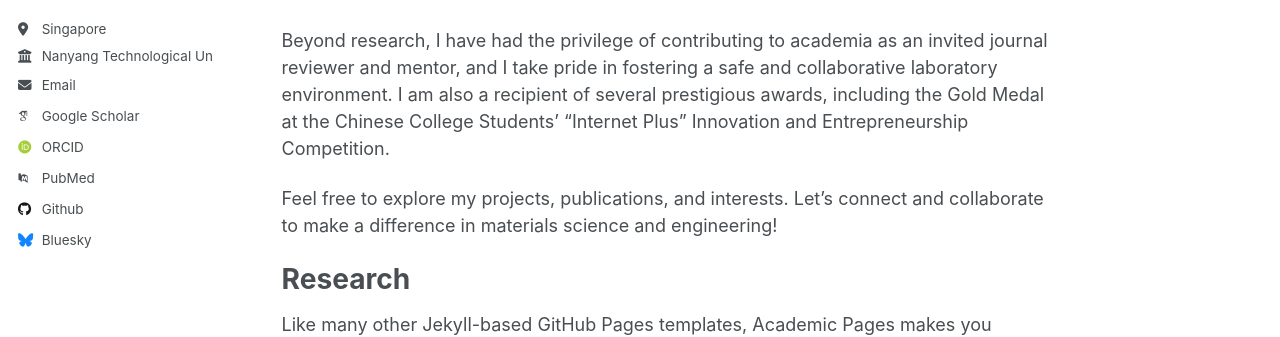
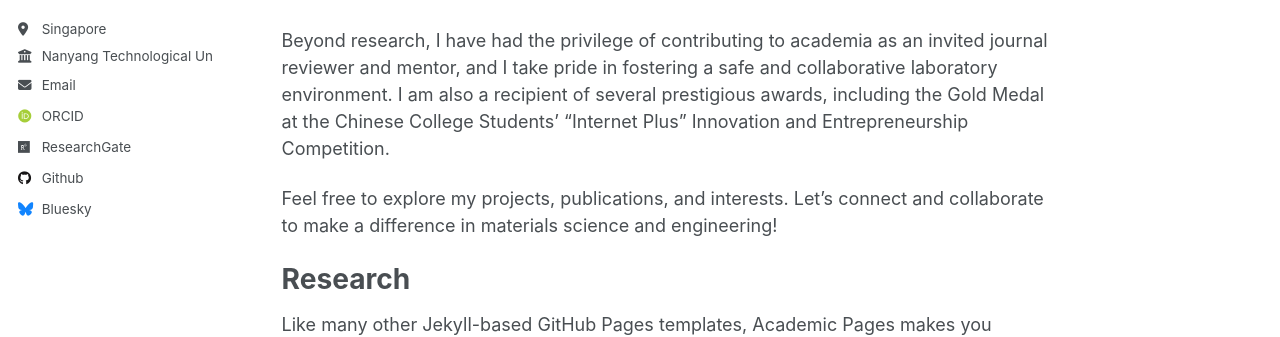
Before and after one commit to zjh990724/zjh990724.github.io, a Jekyll site: the page built from _pages/about.md, in a window 1280 px wide. Shown: the part 411-748 px from the top of the page. Built offline with Jekyll 4.4.1, drawn with Linux system fonts in a browser that asks for light colours; some web fonts are replaced; part of the change alters nothing that is shown.

Commit message:
Update _config.yml

```diff
--- a/_config.yml
+++ b/_config.yml
@@ -31,11 +31,11 @@ author:
   email            : "m220019@e.ntu.edu.sg"
 
   # Academic websites
-  arxiv            : # URL - Update with the correct link to your profile
-  googlescholar    : "https://scholar.google.com/citations?user=PS_CX0AAAAAJ"
-  orcid            : "http://orcid.org/yourorcidurl"
-  pubmed           : "https://www.ncbi.nlm.nih.gov/pubmed/?term=john+snow"
-  researchgate     : # URL
+  #arxiv            : # URL - Update with the correct link to your profile
+  #googlescholar    : "https://scholar.google.com/citations?user=PS_CX0AAAAAJ"
+  orcid            : "https://orcid.org/my-orcid?orcid=0009-0008-3206-6385"
+  #pubmed           : "https://www.ncbi.nlm.nih.gov/pubmed/?term=john+snow"
+  researchgate     : "https://www.researchgate.net/profile/Jianghong-Zhang-4"
 
   # Repositories and software development
   bitbucket        : # Username - Update with your username on the site
```
